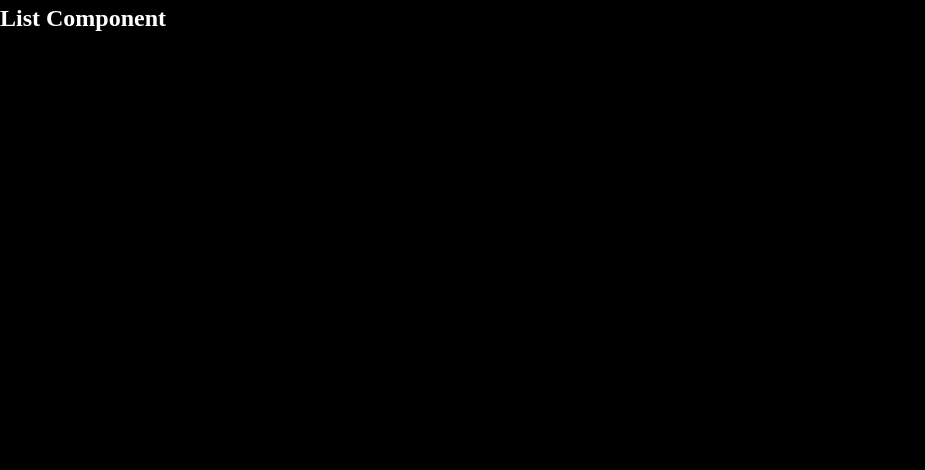
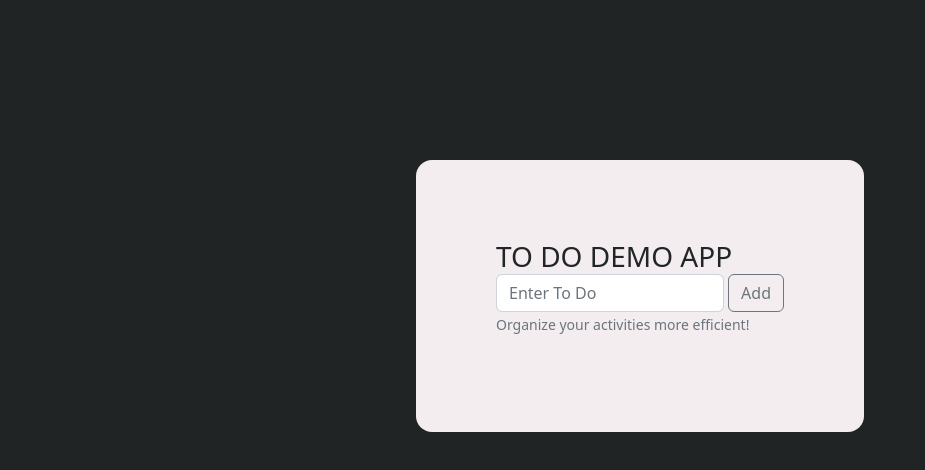
Before and after one commit to LilyanaB/react-app-demo, a React (Create React App) app: page / in a window 1280 px wide. Shown: the top 470 px of the page, without its empty margins (0-925 px from the left). Built offline with nearby package versions, Linux system fonts and the light colour scheme.

Commit message:
to-do main functionalities added

```diff
--- a/package.json
+++ b/package.json
@@ -6,8 +6,10 @@
     "@testing-library/jest-dom": "^5.16.5",
     "@testing-library/react": "^13.4.0",
     "@testing-library/user-event": "^13.5.0",
+    "bootstrap": "^5.2.3",
     "firebase": "^9.16.0",
     "react": "^18.2.0",
+    "react-bootstrap": "^2.7.0",
     "react-dom": "^18.2.0",
     "react-icons": "^4.7.1",
     "react-scripts": "5.0.1",
--- a/src/App.jsx
+++ b/src/App.jsx
@@ -1 +1,110 @@
+import { useState, useEffect } from "react";
+import List from "./components/List.jsx";
+import "bootstrap/dist/css/bootstrap.min.css";
+import Button from "react-bootstrap/Button";
+import Alert from "./components/Alert.jsx";
+import Form from "react-bootstrap/Form";
 import "./index.css";
+
+function App() {
+  const [name, setName] = useState("");
+  const [list, setList] = useState([]);
+  const [isEdditing, setIsEdditing] = useState(false);
+
+  const [editID, setEditID] = useState(null);
+  const [alert, setAlert] = useState({
+    show: true,
+    msg: "",
+    type: "",
+  });
+
+  const handleSubmit = (e) => {
+    e.preventDefault();
+    if (!name) {
+      showAlert(true, "danger", "Please enter TO DO");
+    } else if (name && isEdditing) {
+      setList(
+        list.map((item) => {
+          if (item.id === editID) {
+            return { ...item, title: name };
+          }
+          return item;
+        })
+      );
+      setName("");
+      setEditID(null);
+      setIsEdditing(false);
+      showAlert(true, "success", "TO DO Changed");
+    } else {
+      showAlert(true, "success", "TO DO Added");
+      const newItem = {
+        id: new Date().getTime().toString(),
+        title: name,
+      };
+      setList([...list, newItem]);
+      setName("");
+    }
+  };
+  const showAlert = (show = false, type = "", msg = "") => {
+    setAlert({ show, type, msg });
+  };
+
+  const clearList = () => {
+    showAlert(true, "danger", "All TO DOs removed");
+    setList([]);
+  };
+
+  const removeItem = (id) => {
+    showAlert(true, "danger", "TO DO removed");
+    setList(list.filter((item) => item.id !== id));
+  };
+
+  const editItem = (id) => {
+    const individualItem = list.find((item) => item.id === id);
+    setIsEdditing(true);
+    setEditID(id);
+    setName(individualItem.title);
+  };
+
+  return (
+    <section className="section-wrapper">
+      <form onSubmit={handleSubmit}>
+        {alert.show && <Alert {...alert} removeAlert={showAlert} list={list} />}
+        <h3>TO DO DEMO APP</h3>
+        <Form.Group className="mb-3" controlId="form-contorl">
+          <div className="flex flex-row gap-1">
+            <Form.Control
+              type="text"
+              placeholder="Enter To Do"
+              value={name}
+              onChange={(e) => setName(e.target.value)}
+            />
+            <Button type="submit" variant="outline-secondary">
+              {isEdditing ? "Edit" : "Add"}
+            </Button>{" "}
+          </div>
+          <Form.Text className="text-muted">
+            Organize your activities more efficient!
+          </Form.Text>
+        </Form.Group>
+      </form>
+      {list.length > 0 && (
+        <div className="items-container flex flex-column">
+          {list.map((item) => (
+            <List
+              items={list}
+              removeItem={removeItem}
+              editItem={editItem}
+              item={item}
+            />
+          ))}
+          <Button variant="outline-danger" type="button" onClick={clearList}>
+            clear all
+          </Button>{" "}
+        </div>
+      )}
+    </section>
+  );
+}
+
+export default App;
--- a/src/components/Alert.jsx
+++ b/src/components/Alert.jsx
@@ -0,0 +1,15 @@
+import { faEdit, faTrash } from "react-icons/fa";
+import React from "react";
+import { useEffect } from "react";
+
+const Alert = ({ type, msg, removeAlert, list }) => {
+  useEffect(() => {
+    const timeout = setTimeout(() => {
+      removeAlert();
+    }, 2500);
+    return () => clearTimeout(timeout);
+  }, [list]);
+  return <p className={`alert alert-${type}`}>{msg}</p>;
+};
+
+export default Alert;
--- a/src/components/List.jsx
+++ b/src/components/List.jsx
@@ -1,7 +1,51 @@
-import { faEdit, faTrash } from "react-icons/fa";
+import { IoTrash, IoCheckmarkSharp, IoPencilSharp } from "react-icons/io5";
+import { useState } from "react";
+
 import React from "react";
-const List = () => {
-  return <h2>List Component</h2>;
+const List = ({ item, removeItem, editItem }) => {
+  const { id, title } = item;
+  const [completed, setComeplted] = useState(false);
+  const markCompleted = () => {
+    // const individualItem = items.find((item) => item.id === id);
+    // if (individualItem) {
+    setComeplted(true);
+    //   console.log(id, completed);
+  };
+
+  return (
+    <div className="todo-list flex-column">
+      <article
+        key={id}
+        className={completed ? "flex flex-row div-disabled" : "todo-item flex "}
+      >
+        <p className="title">{title}</p>
+        <div className="btn-container flex flex-row gap1">
+          <button
+            type="button"
+            className="btn-list list-btn-edit"
+            onClick={() => editItem(id)}
+          >
+            <IoPencilSharp />
+          </button>
+          <button
+            type="button"
+            className="btn-list list-btn-complete"
+            onClick={() => markCompleted()}
+          >
+            <IoCheckmarkSharp />
+          </button>
+
+          <button
+            type="button"
+            className="btn-list list-btn-delete"
+            onClick={() => removeItem(id)}
+          >
+            <IoTrash />
+          </button>
+        </div>
+      </article>
+    </div>
+  );
 };
 
 export default List;
--- a/src/index.css
+++ b/src/index.css
@@ -74,6 +74,53 @@ select {
 }
 
 body {
-  background: black;
-  color: white;
+  background: #212424;
 }
+.section-wrapper {
+  width: 35%;
+  border-radius: 1rem;
+  padding: 5rem;
+  margin: 10rem auto;
+  background-color: #f3edef;
+}
+.flex {
+  display: flex;
+}
+.flex-row {
+  flex-direction: row;
+}
+.flex-column {
+  flex-direction: column-reverse;
+  -webkit-flex-direction: column-reverse;
+}
+.gap-1 {
+  gap: 1rem;
+}
+.todo-item {
+  align-items: center;
+  justify-content: space-between;
+}
+.btn-list {
+  border: none;
+  background: none;
+  font-size: 1.5rem;
+  color: #49678d;
+}
+.btn-list-disabled {
+}
+.list-btn-delete:hover {
+  color: #f02c31;
+}
+.list-btn-complete:hover {
+  color: #14ceb8;
+}
+.list-btn-edit {
+  color: #49678d;
+}
+.div-disabled {
+  align-items: center;
+  justify-content: space-between;
+  pointer-events: none;
+  opacity: 0.5;
+  background: #bcf3ed;
+}
--- a/src/index.js
+++ b/src/index.js
@@ -1,11 +1,10 @@
 import React from "react";
 import ReactDOM from "react-dom/client";
-import List from "./components/List.jsx";
-import "./index.css";
+import App from "./App";
 
 const root = ReactDOM.createRoot(document.getElementById("root"));
 root.render(
   <React.StrictMode>
-    <List />
+    <App />
   </React.StrictMode>
 );
```
Also changed, not shown: 1 other file (tests, documents, lock files or other folders).
